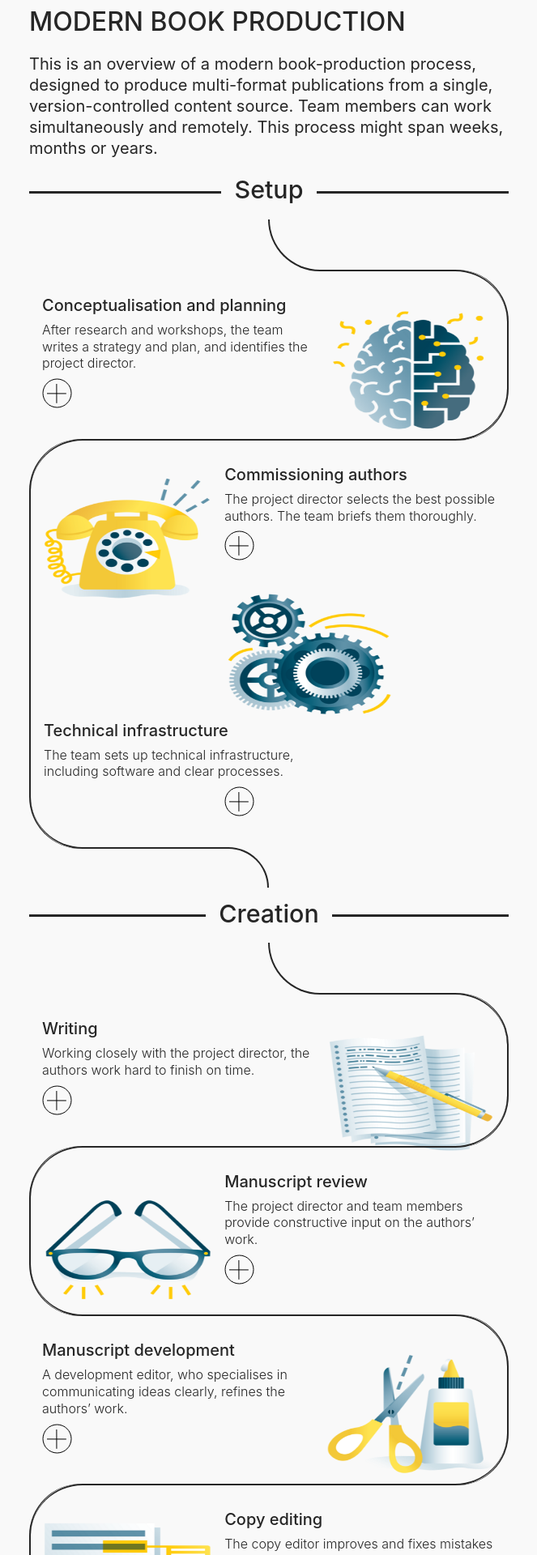
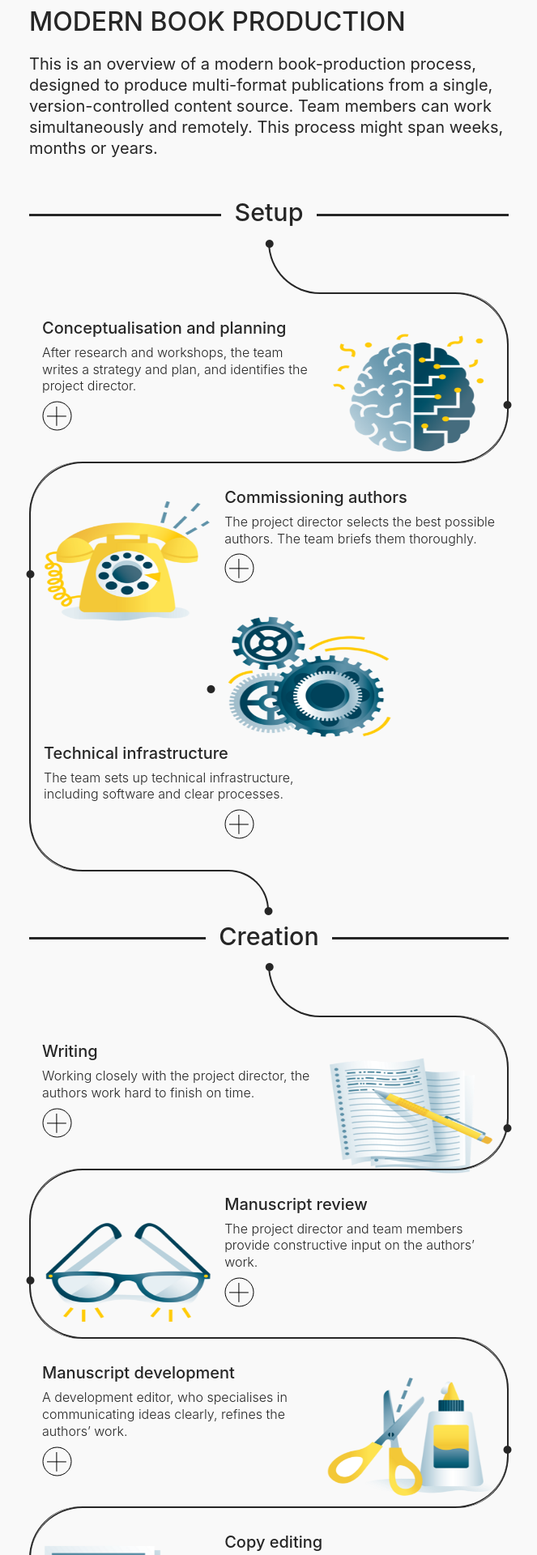
Before and after one commit to kshawkin/modern-book-production, a Jekyll site: the page built from index.md, in a window 1280 px wide. Shown: the top 1920 px of the page at 81% size, without its empty margins (308-971 px from the left). Built offline with Jekyll 4.4.1, drawn with Linux system fonts in a browser that asks for light colours; some web fonts are replaced.

Commit message:
Add dots on line

```diff
--- a/_sass/_phase.scss
+++ b/_sass/_phase.scss
@@ -51,22 +51,61 @@
                 border-bottom: $rule-thickness solid $color-text;
                 border-radius: 0 0 0 $curve;
             }
+
+            // Dot at start of first line
+            &::after {
+                content: "\2022";
+                position: absolute;
+                top: -7.5rem;
+                left: calc(50% - 0.45rem);
+                font-size: 2rem;
+            }
+        }
+
+    }
+
+    // Last stage in phase
+    .stage:last-child {
+
+        .task:last-child {
+            position: relative;
+
+            // Dot on line at end of phase
+            &::after {
+                content: "\2022";
+                position: absolute;
+                bottom: -6.5rem;
+                left: calc(50% - 0.65rem);
+                font-size: 2rem;
+            }
         }
     }
 
-    // Last phase line runs to halfway
+    // Last phase
     &.phase-last {
+
         .stage:last-child {
+
+            // Line runs to halfway
             &::after {
                 right: 50%;
+            }
+
+            .task:last-child {
+
+                // Dot at end of line
+                &::after {
+                    bottom: -3.5rem;
+                }
             }
         }
     }
 }
 
-// No curve above first phase
+// No curve above first phase, but some margin
 h1, p {
     & + .phase {
+        margin-top: 3rem;
         padding-top: 0;
         &::before {
             content: normal;
--- a/_sass/_stage.scss
+++ b/_sass/_stage.scss
@@ -67,6 +67,27 @@
     }
 }
 
+@mixin task-dots($side: "right") {
+    .task-image {
+        position: relative;
+
+        &::before {
+            content: "\2022";
+            font-size: 2rem;
+            position: absolute;
+            right: -1.6rem;
+            top: calc(50% - 1rem);
+
+            // Reverse side for left-aligned images
+            @if $side == "left" {
+                left: -1.6rem;
+                right: auto;
+            }
+        }
+
+    }
+}
+
 .stage {
     padding: 2rem 1rem;
 }
@@ -77,30 +98,37 @@
 h2 + .stage {
     @include stage-borders();
     @include stage-image-alignment();
+    @include task-dots();
 
     & + .stage {
         @include stage-borders(left);
         @include stage-image-alignment(left);
+        @include task-dots(left);
 
         & + .stage {
             @include stage-borders();
             @include stage-image-alignment();
+            @include task-dots();
 
             & + .stage {
                 @include stage-borders(left);
                 @include stage-image-alignment(left);
+                @include task-dots(left);
 
                 & + .stage {
                     @include stage-borders();
                     @include stage-image-alignment();
+                    @include task-dots();
 
                     & + .stage {
                         @include stage-borders(left);
                         @include stage-image-alignment(left);
+                        @include task-dots(left);
 
                         & + .stage {
                             @include stage-borders();
                             @include stage-image-alignment();
+                            @include task-dots();
                         }
                     }
                 }
```
